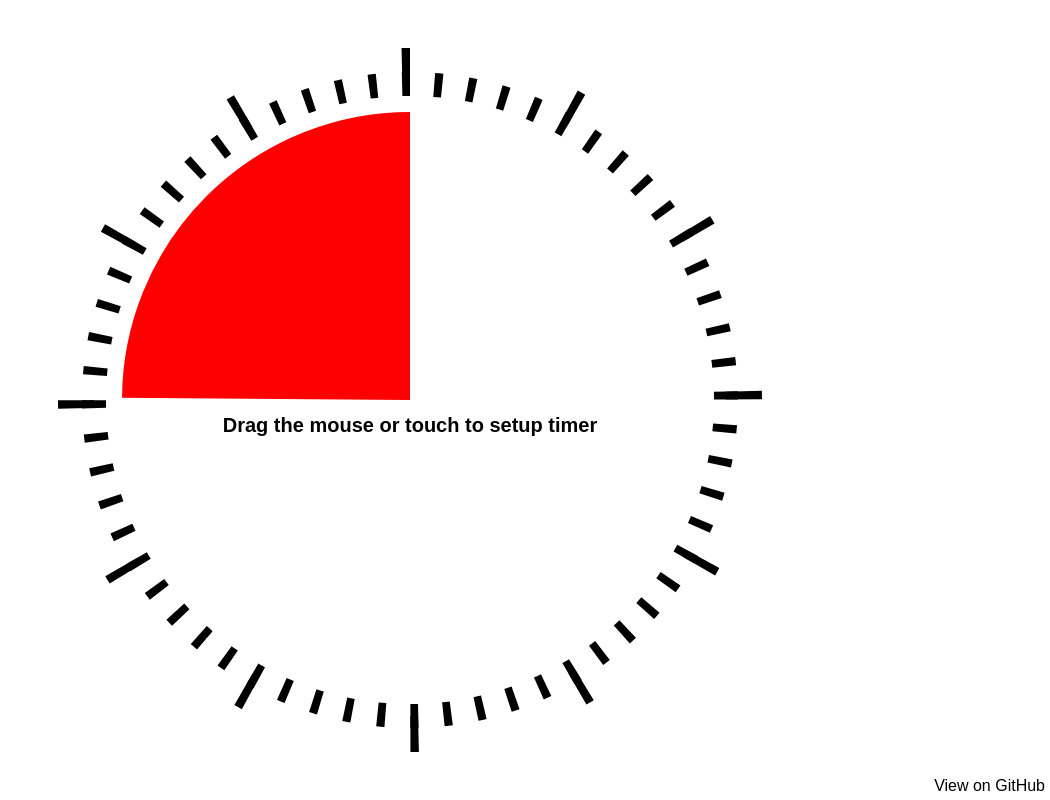
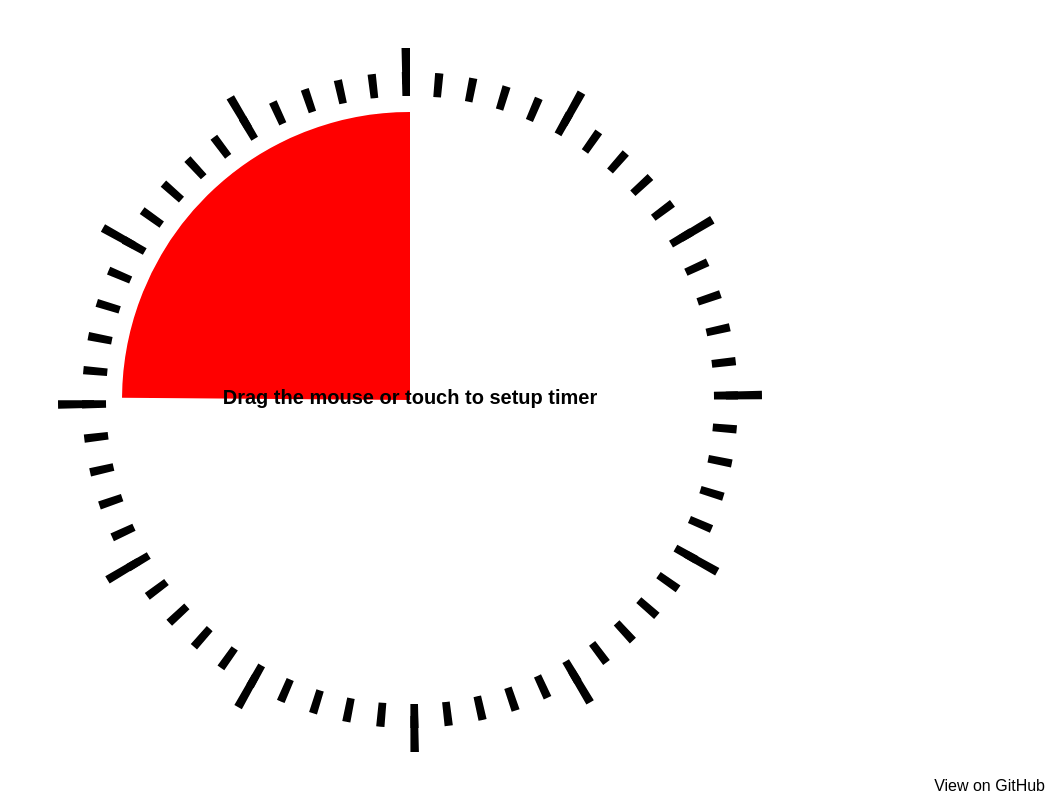
Before and after one commit to jschirrmacher/timer, a plain HTML site: page index.html in a window 1280 px wide. Shown: the whole page, without its empty margins (230-1280 px from the left). Drawn offline with Linux system fonts and the light colour scheme.

Commit message:
Text should be vertically centered

```diff
--- a/index.html
+++ b/index.html
@@ -4,7 +4,7 @@
     <title>Timer</title>
     <style>
       html, body {margin: 0; height: 100%; width: 100%; overflow: hidden; font-family: Arial; user-select: none;}
-      h1 {font-size: 20px; text-align: center; position: fixed; width: 100%; top: 50%; margin-top: .7em; z-index: 1;}
+      h1 {font-size: 20px; text-align: center; position: fixed; width: 100%; top: 50%; margin-top: -.7em; z-index: 1;}
       svg {height: 100%; width: 100%; transform: rotate(-90deg) scale(1, -1); user-select: none;}
       #fives {fill: white; stroke: black;}
       #ones {fill: transparent; stroke: black;}
```
